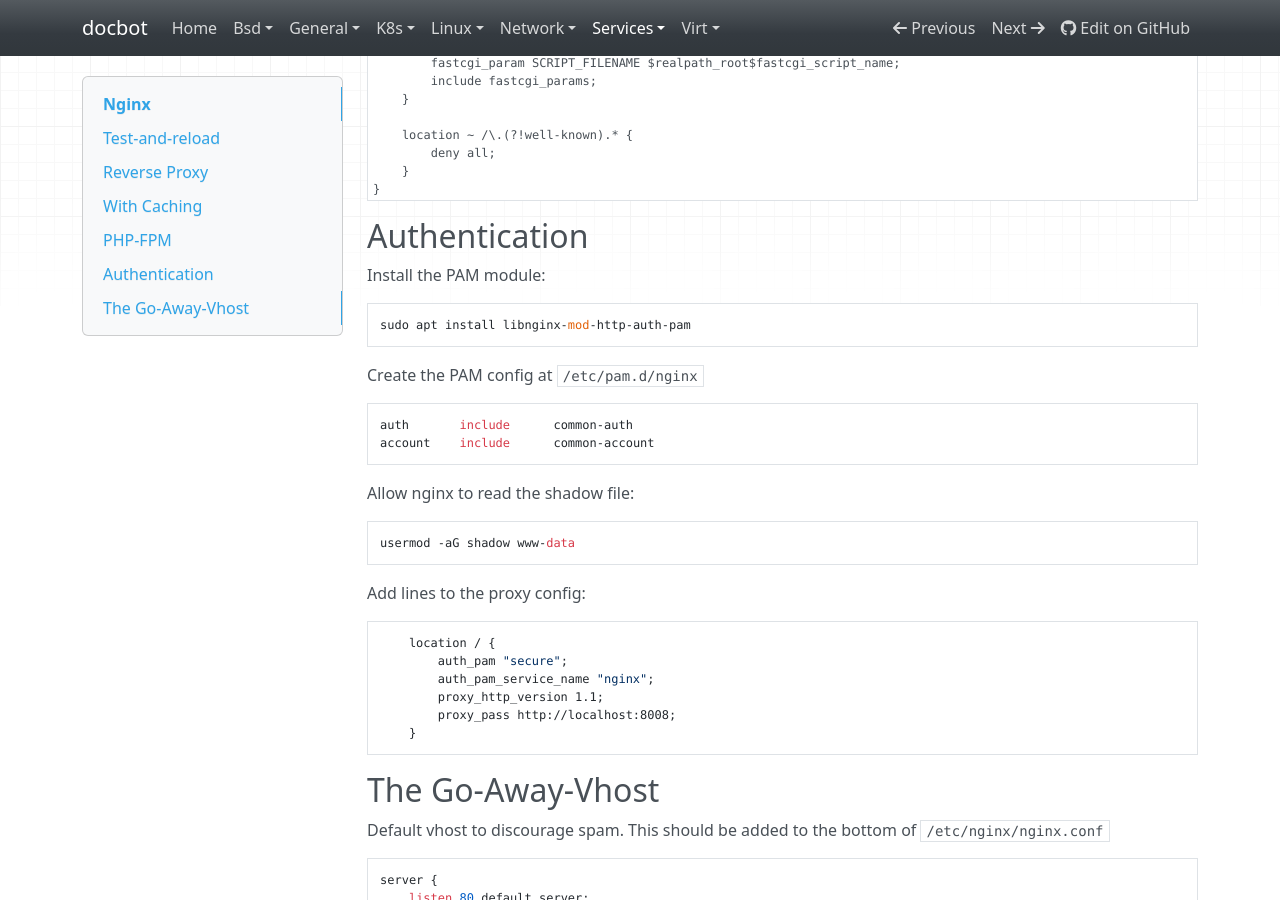
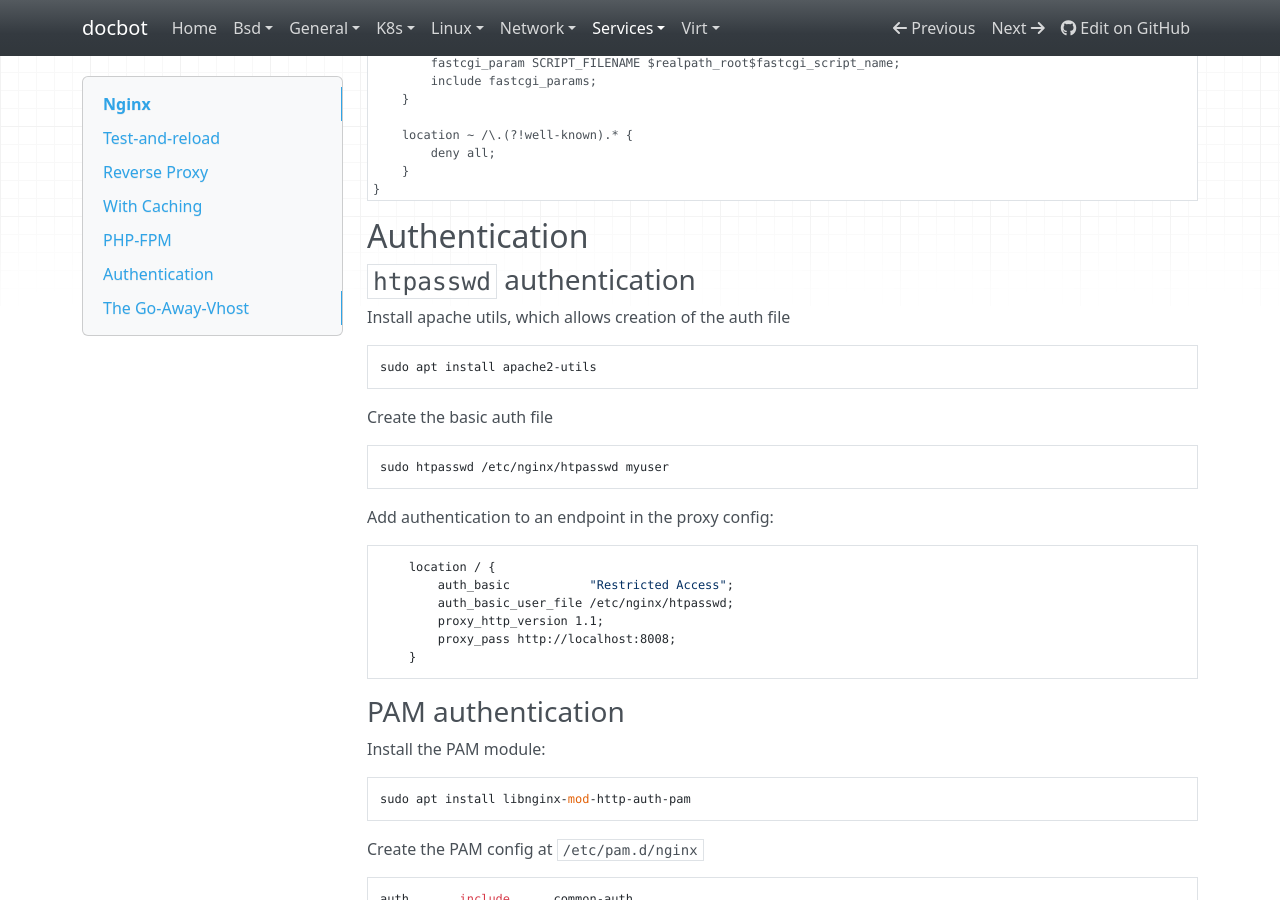
Before and after one commit to noahbailey/docbot, an MkDocs documentation site: the page built from docs/services/nginx.md, in a window 1280 px wide and 900 px high, scrolled down 1909 px. Built offline with MkDocs 1.6.1, drawn with Linux system fonts in a browser that asks for light colours; nearby versions of some CDN libraries.

Commit message:
Add htpasswd setup for Nginx auth

````diff
--- a/docs/services/nginx.md
+++ b/docs/services/nginx.md
@@ -111,6 +111,29 @@ server {
 
 ## Authentication
 
+### `htpasswd` authentication
+
+Install apache utils, which allows creation of the auth file
+
+    sudo apt install apache2-utils
+
+Create the basic auth file
+
+    sudo htpasswd /etc/nginx/htpasswd myuser
+
+Add authentication to an endpoint in the proxy config:
+
+```
+    location / {
+        auth_basic           "Restricted Access";
+        auth_basic_user_file /etc/nginx/htpasswd;
+        proxy_http_version 1.1;
+        proxy_pass http://localhost:8008;
+    }
+```
+
+### PAM authentication
+
 Install the PAM module:
 
     sudo apt install libnginx-mod-http-auth-pam
````
